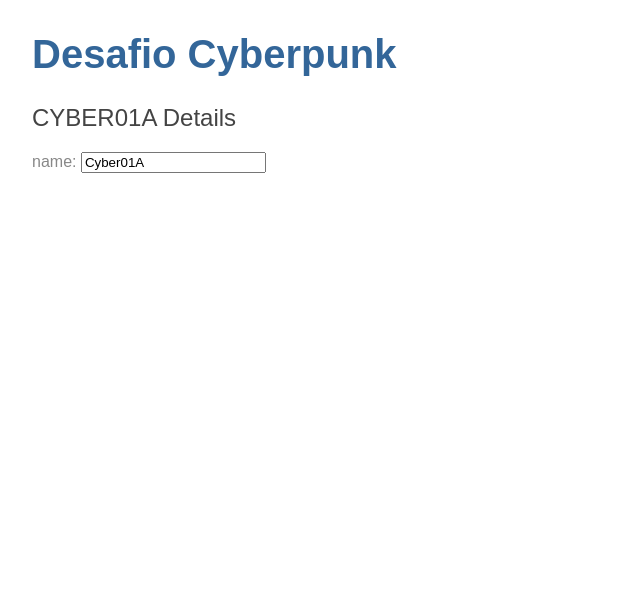
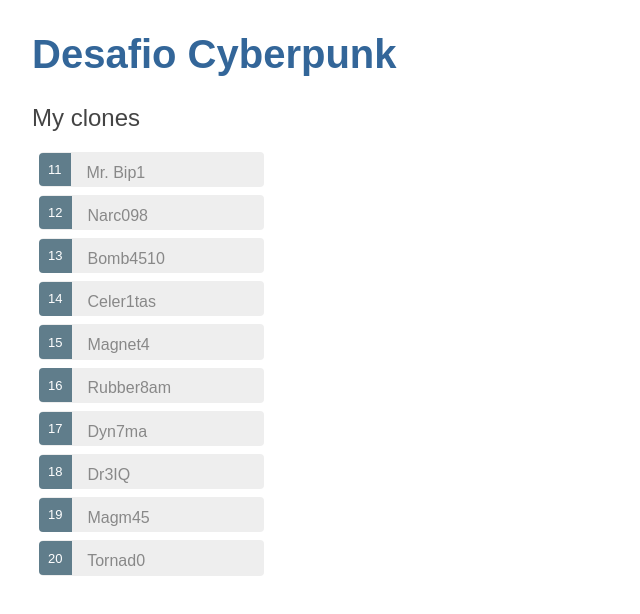
Before and after one commit to solutisfsw/desafio-cyberpunk, an Angular app: page / in a window 1280 px wide. Shown: the top 614 px of the page, without its empty margins (0-640 px from the left). Built offline with nearby package versions, Linux system fonts and the light colour scheme.

Commit message:
Listing and Edit Clones

```diff
--- a/src/app/clones/clones.component.css
+++ b/src/app/clones/clones.component.css
@@ -0,0 +1,48 @@
+/* ClonesComponent's private CSS styles */
+.selected {
+    background-color: #CFD8DC !important;
+    color: white;
+  }
+  .clones {
+    margin: 0 0 2em 0;
+    list-style-type: none;
+    padding: 0;
+    width: 15em;
+  }
+  .clones li {
+    cursor: pointer;
+    position: relative;
+    left: 0;
+    background-color: #EEE;
+    margin: .5em;
+    padding: .3em 0;
+    height: 1.6em;
+    border-radius: 4px;
+  }
+  .clones li.selected:hover {
+    background-color: #BBD8DC !important;
+    color: white;
+  }
+  .clones li:hover {
+    color: #607D8B;
+    background-color: #DDD;
+    left: .1em;
+  }
+  .clones .text {
+    position: relative;
+    top: -3px;
+  }
+  .clones .badge {
+    display: inline-block;
+    font-size: small;
+    color: white;
+    padding: 0.8em 0.7em 0 0.7em;
+    background-color: #607D8B;
+    line-height: 1em;
+    position: relative;
+    left: -1px;
+    top: -4px;
+    height: 1.8em;
+    margin-right: .8em;
+    border-radius: 4px 0 0 4px;
+  }
--- a/src/app/clones/clones.component.html
+++ b/src/app/clones/clones.component.html
@@ -1,6 +1,20 @@
-<h2>{{ clone.name | uppercase }} Details</h2>
-<div>
-  <label>name:
-    <input [(ngModel)]="clone.name" placeholder="name">
-  </label>
+<h2>My clones</h2>
+<ul class="clones">
+  <li *ngFor="let clone of clones"
+    [class.selected]="clone === selectedClone"
+    (click)="onSelect(clone)">
+    <span class="badge">{{clone.id}}</span> {{clone.name}}
+  </li>
+</ul>
+
+<div *ngIf="selectedClone">
+
+  <h2>{{ selectedClone.name | uppercase }} Details</h2>
+  <div><span>id: </span>{{selectedClone.id}}</div>
+  <div>
+    <label>name:
+      <input [(ngModel)]="selectedClone.name" placeholder="name">
+    </label>
+  </div>
+
 </div>
--- a/src/app/clones/clones.component.ts
+++ b/src/app/clones/clones.component.ts
@@ -1,5 +1,6 @@
 import { Component, OnInit } from '@angular/core';
 import { Clone } from '../clone';
+import { CLONES } from '../mock-clones';
 
 @Component({
   selector: 'app-clones',
@@ -9,10 +10,14 @@ import { Clone } from '../clone';
 
 export class ClonesComponent implements OnInit {
 
-  clone: Clone = {
-    id: 1,
-    name: 'Cyber01A'
+  selectedClone: Clone;
+
+  onSelect(clone, Clone): void {
+    this.selectedClone = clone;
   }
+
+  clones = CLONES;
+
   constructor() { }
 
   ngOnInit() {
--- /dev/null
+++ b/src/app/mock-clones.ts
@@ -0,0 +1,14 @@
+import { Clone } from './clone';
+
+export const CLONES: Clone[] = [
+    { id: 11, name: 'Mr. Bip1' },
+    { id: 12, name: 'Narc098' },
+    { id: 13, name: 'Bomb4510' },
+    { id: 14, name: 'Celer1tas' },
+    { id: 15, name: 'Magnet4' },
+    { id: 16, name: 'Rubber8am' },
+    { id: 17, name: 'Dyn7ma' },
+    { id: 18, name: 'Dr3IQ' },
+    { id: 19, name: 'Magm45' },
+    { id: 20, name: 'Tornad0' }
+]
```
